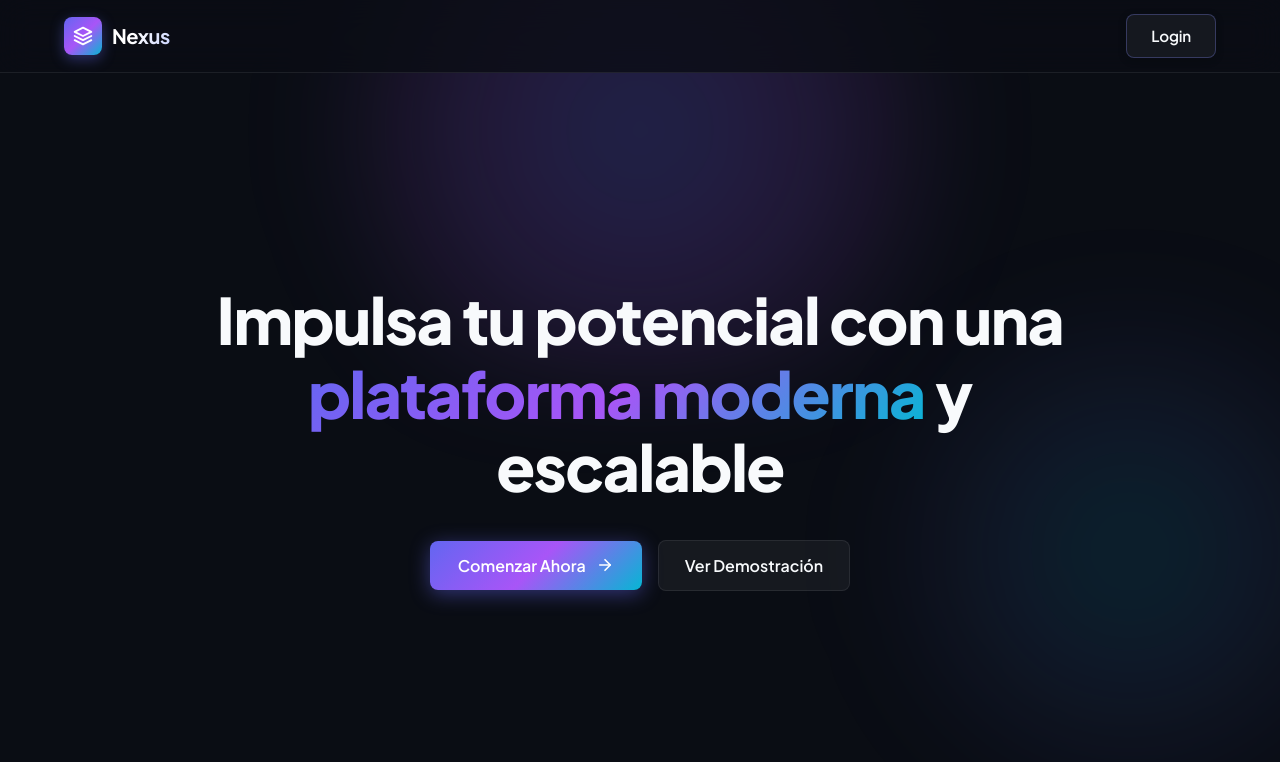
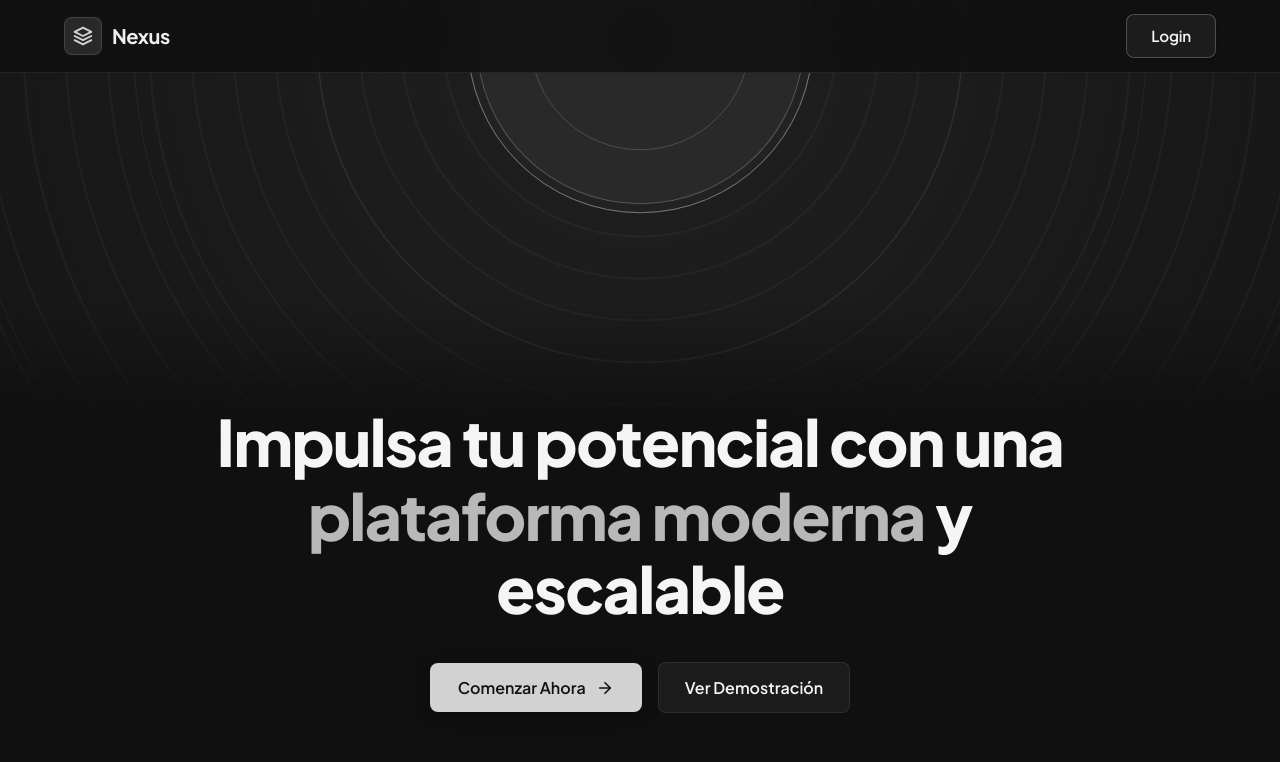
Before and after one commit to just-seb03/test_ucen, a React (Vite) app: page / in a window 1280 px wide. Shown: the top 762 px of the page. Built offline with nearby package versions, Linux system fonts and the light colour scheme.

Commit message:
Componente de vinilo insertado

```diff
--- /dev/null
+++ b/src/components/VinylRecord.tsx
@@ -0,0 +1,29 @@
+export default function VinylRecord() {
+  return (
+    <div className="vinyl-header-container" aria-hidden="true">
+      <div className="vinyl-half-wrapper">
+        <div className="vinyl-disk">
+          {/* Subtle spinning vinyl lines / grooves */}
+          <div className="vinyl-groove groove-1" />
+          <div className="vinyl-groove groove-2" />
+          <div className="vinyl-groove groove-3" />
+          <div className="vinyl-groove groove-4" />
+          <div className="vinyl-groove groove-5" />
+
+          {/* Light reflection sheen */}
+          <div className="vinyl-sheen" />
+          <div className="vinyl-sheen sheen-opposite" />
+
+          {/* Center Label */}
+          <div className="vinyl-label">
+            <div className="vinyl-label-ring" />
+            <div className="vinyl-center-hole" />
+            <div className="vinyl-label-text">LP • 33 RPM</div>
+          </div>
+        </div>
+      </div>
+      {/* Soft gradient fade into content */}
+      <div className="vinyl-bottom-shadow" />
+    </div>
+  )
+}
--- a/src/index.css
+++ b/src/index.css
@@ -2,32 +2,32 @@
   --font-sans: 'Plus Jakarta Sans', system-ui, -apple-system, BlinkMacSystemFont, 'Segoe UI', Roboto, sans-serif;
   --font-mono: 'JetBrains Mono', ui-monospace, SFMono-Regular, Menlo, Monaco, Consolas, monospace;
 
-  /* Color Palette - Modern Deep Indigo & Cyan */
-  --bg-primary: #0a0d14;
-  --bg-secondary: #0f1523;
-  --bg-card: rgba(18, 24, 38, 0.7);
-  --bg-card-hover: rgba(26, 35, 56, 0.85);
-  --bg-glass: rgba(15, 21, 35, 0.75);
+  /* Color Palette - Dark Monochrome (Black, Charcoal, Slate, Silver & White) */
+  --bg-primary: #0a0a0a;
+  --bg-secondary: #121212;
+  --bg-card: rgba(22, 22, 22, 0.75);
+  --bg-card-hover: rgba(34, 34, 34, 0.85);
+  --bg-glass: rgba(18, 18, 18, 0.8);
 
   --border-subtle: rgba(255, 255, 255, 0.08);
-  --border-highlight: rgba(129, 140, 248, 0.3);
-  --border-glow: rgba(99, 102, 241, 0.5);
+  --border-highlight: rgba(255, 255, 255, 0.22);
+  --border-glow: rgba(255, 255, 255, 0.35);
 
-  --text-main: #f8fafc;
-  --text-muted: #94a3b8;
-  --text-dim: #64748b;
+  --text-main: #f5f5f7;
+  --text-muted: #a1a1aa;
+  --text-dim: #71717a;
 
-  --accent-primary: #6366f1;
-  --accent-secondary: #8b5cf6;
-  --accent-cyan: #06b6d4;
-  --accent-emerald: #10b981;
-  --accent-gradient: linear-gradient(135deg, #6366f1 0%, #a855f7 50%, #06b6d4 100%);
-  --accent-gradient-glow: linear-gradient(135deg, rgba(99, 102, 241, 0.25) 0%, rgba(168, 85, 247, 0.25) 100%);
+  --accent-primary: #ffffff;
+  --accent-secondary: #d4d4d8;
+  --accent-cyan: #e4e4e7;
+  --accent-emerald: #a1a1aa;
+  --accent-gradient: linear-gradient(135deg, #ffffff 0%, #a1a1aa 50%, #52525b 100%);
+  --accent-gradient-glow: linear-gradient(135deg, rgba(255, 255, 255, 0.15) 0%, rgba(160, 160, 160, 0.1) 100%);
 
-  --shadow-sm: 0 2px 8px rgba(0, 0, 0, 0.3);
-  --shadow-md: 0 8px 24px -4px rgba(0, 0, 0, 0.4);
-  --shadow-lg: 0 20px 40px -8px rgba(0, 0, 0, 0.6);
-  --shadow-glow: 0 0 35px -5px rgba(99, 102, 241, 0.35);
+  --shadow-sm: 0 2px 8px rgba(0, 0, 0, 0.5);
+  --shadow-md: 0 8px 24px -4px rgba(0, 0, 0, 0.65);
+  --shadow-lg: 0 20px 40px -8px rgba(0, 0, 0, 0.85);
+  --shadow-glow: 0 0 35px -5px rgba(255, 255, 255, 0.12);
 
   --radius-sm: 8px;
   --radius-md: 12px;
--- a/src/pages/Landing.css
+++ b/src/pages/Landing.css
@@ -5,37 +5,116 @@
 .landing-page {
   position: relative;
   min-height: 100vh;
-  background-color: var(--bg-primary);
+  background: #101010;
   color: var(--text-main);
   overflow-x: hidden;
   display: flex;
   flex-direction: column;
 }
 
-/* Background Ambient Glows */
-.ambient-glow-1 {
+/* Wide vinyl record, clipped into the upper half of the page. */
+.vinyl-header-container {
   position: absolute;
-  top: -120px;
-  left: 50%;
-  transform: translateX(-50%);
-  width: 800px;
-  height: 500px;
-  background: radial-gradient(circle, rgba(99, 102, 241, 0.25) 0%, rgba(168, 85, 247, 0.15) 40%, rgba(10, 13, 20, 0) 70%);
+  inset: 0 0 auto;
+  height: 56vh;
+  min-height: 300px;
+  overflow: hidden;
   pointer-events: none;
   z-index: 0;
-  filter: blur(50px);
+  -webkit-mask-image: linear-gradient(to bottom, #000 0%, #000 68%, transparent 100%);
+  mask-image: linear-gradient(to bottom, #000 0%, #000 68%, transparent 100%);
 }
 
-.ambient-glow-2 {
+.vinyl-half-wrapper {
   position: absolute;
+  top: calc(5vh - max(90vw, 75vh));
+  left: 50%;
+  width: max(180vw, 150vh);
+  aspect-ratio: 1;
+  transform: translateX(-50%);
+  border-radius: 50%;
+  background: radial-gradient(circle at 50% 50%, #202020 0%, #171717 42%, #101010 72%);
+  box-shadow: inset 0 0 0 1px rgba(255, 255, 255, 0.08), 0 30px 80px rgba(0, 0, 0, 0.55);
+}
+
+.vinyl-disk {
+  position: absolute;
+  inset: 0;
+  border-radius: 50%;
+  background: repeating-radial-gradient(circle at center, transparent 0 27px, rgba(255, 255, 255, 0.035) 28px 29px, transparent 30px 42px);
+}
+
+.vinyl-groove {
+  position: absolute;
+  inset: var(--groove-inset);
+  border: 1px solid rgba(255, 255, 255, 0.055);
+  border-radius: 50%;
+}
+
+.groove-1 { --groove-inset: 12%; }
+.groove-2 { --groove-inset: 20%; }
+.groove-3 { --groove-inset: 28%; }
+.groove-4 { --groove-inset: 36%; }
+.groove-5 { --groove-inset: 44%; }
+
+.vinyl-sheen {
+  position: absolute;
+  inset: 0;
+  border-radius: 50%;
+  background: linear-gradient(145deg, rgba(255, 255, 255, 0.045), transparent 34% 72%, rgba(255, 255, 255, 0.025));
+}
+
+.sheen-opposite {
+  transform: rotate(180deg);
+  opacity: 0.45;
+}
+
+.vinyl-label {
+  position: absolute;
+  top: 50%;
+  left: 50%;
+  display: grid;
+  place-items: center;
+  width: 15%;
+  aspect-ratio: 1;
+  transform: translate(-50%, -50%);
+  border: 1px solid #777;
+  border-radius: 50%;
+  background: #292929;
+  box-shadow: inset 0 0 0 8px #222, inset 0 0 0 9px #555;
+}
+
+.vinyl-label-ring {
+  position: absolute;
+  inset: 18%;
+  border: 1px solid rgba(255, 255, 255, 0.16);
+  border-radius: 50%;
+}
+
+.vinyl-center-hole {
+  width: 7%;
+  aspect-ratio: 1;
+  border-radius: 50%;
+  background: #090909;
+  box-shadow: 0 0 0 1px rgba(255, 255, 255, 0.25);
+}
+
+.vinyl-label-text {
+  position: absolute;
+  top: 27%;
+  color: #b0b0b0;
+  font-family: var(--font-mono);
+  font-size: clamp(6px, 0.55vw, 10px);
+  letter-spacing: 0.08em;
+}
+
+.vinyl-bottom-shadow {
+  position: absolute;
+  right: 0;
   bottom: 0;
-  right: -100px;
-  width: 500px;
-  height: 500px;
-  background: radial-gradient(circle, rgba(6, 182, 212, 0.15) 0%, rgba(99, 102, 241, 0.08) 50%, rgba(10, 13, 20, 0) 70%);
-  pointer-events: none;
-  z-index: 0;
-  filter: blur(60px);
+  left: 0;
+  height: 20%;
+  background: linear-gradient(to bottom, transparent, rgba(10, 10, 10, 0.55));
 }
 
 /* Container */
@@ -58,7 +137,7 @@
   width: 100%;
   backdrop-filter: blur(16px);
   -webkit-backdrop-filter: blur(16px);
-  background: rgba(10, 13, 20, 0.8);
+  background: rgba(16, 16, 16, 0.88);
   border-bottom: 1px solid var(--border-subtle);
   transition: all 0.3s ease;
 }
@@ -88,15 +167,13 @@
   width: 38px;
   height: 38px;
   border-radius: var(--radius-sm);
-  background: var(--accent-gradient);
-  color: #fff;
-  box-shadow: 0 4px 14px rgba(99, 102, 241, 0.4);
+  background: #292929;
+  color: #d4d4d4;
+  border: 1px solid rgba(255, 255, 255, 0.12);
 }
 
 .brand-name {
-  background: linear-gradient(120deg, #ffffff 40%, #c7d2fe 100%);
-  -webkit-background-clip: text;
-  -webkit-text-fill-color: transparent;
+  color: #f0f0f0;
 }
 
 .nav-actions {
@@ -136,9 +213,9 @@
 }
 
 .btn-login:hover {
-  background: rgba(99, 102, 241, 0.18);
-  border-color: var(--accent-primary);
-  box-shadow: 0 4px 16px rgba(99, 102, 241, 0.4);
+  background: #292929;
+  border-color: rgba(255, 255, 255, 0.38);
+  box-shadow: 0 4px 16px rgba(0, 0, 0, 0.35);
   transform: translateY(-1px);
 }
 
@@ -163,10 +240,10 @@
   flex: 1;
   min-height: calc(100vh - 72px);
   display: flex;
-  align-items: center;
+  align-items: flex-end;
   justify-content: center;
   text-align: center;
-  padding: 40px 0;
+  padding: 40px 0 clamp(64px, 11vh, 112px);
 }
 
 .hero-content {
@@ -188,9 +265,7 @@
 }
 
 .text-gradient {
-  background: var(--accent-gradient);
-  -webkit-background-clip: text;
-  -webkit-text-fill-color: transparent;
+  color: #b8b8b8;
   display: inline;
 }
 
@@ -211,16 +286,16 @@
   font-size: 1rem;
   font-weight: 600;
   border-radius: var(--radius-sm);
-  background: var(--accent-gradient);
-  color: #fff;
-  box-shadow: 0 4px 20px rgba(99, 102, 241, 0.45);
+  background: #d2d2d2;
+  color: #111;
+  box-shadow: 0 4px 16px rgba(0, 0, 0, 0.4);
   transition: all 0.25s ease;
 }
 
 .btn-primary:hover {
   transform: translateY(-2px);
-  box-shadow: 0 8px 28px rgba(99, 102, 241, 0.6);
-  filter: brightness(1.08);
+  background: #ededed;
+  box-shadow: 0 8px 24px rgba(0, 0, 0, 0.55);
 }
 
 .btn-secondary {
@@ -238,8 +313,8 @@
 }
 
 .btn-secondary:hover {
-  background: rgba(255, 255, 255, 0.09);
-  border-color: rgba(255, 255, 255, 0.2);
+  background: #242424;
+  border-color: rgba(255, 255, 255, 0.24);
   transform: translateY(-2px);
 }
 
--- a/src/pages/Landing.tsx
+++ b/src/pages/Landing.tsx
@@ -1,14 +1,14 @@
 import Navbar from '../components/Navbar'
 import Title from '../components/Title'
 import ActionButtons from '../components/ActionButtons'
+import VinylRecord from '../components/VinylRecord'
 import './Landing.css'
 
 export default function Landing() {
   return (
     <div className="landing-page">
-      {/* Ambient background glows */}
-      <div className="ambient-glow-1" aria-hidden="true" />
-      <div className="ambient-glow-2" aria-hidden="true" />
+      {/* Vinyl record half covering the top half */}
+      <VinylRecord />
 
       {/* Top Navbar with right-aligned Login button */}
       <Navbar />
```
